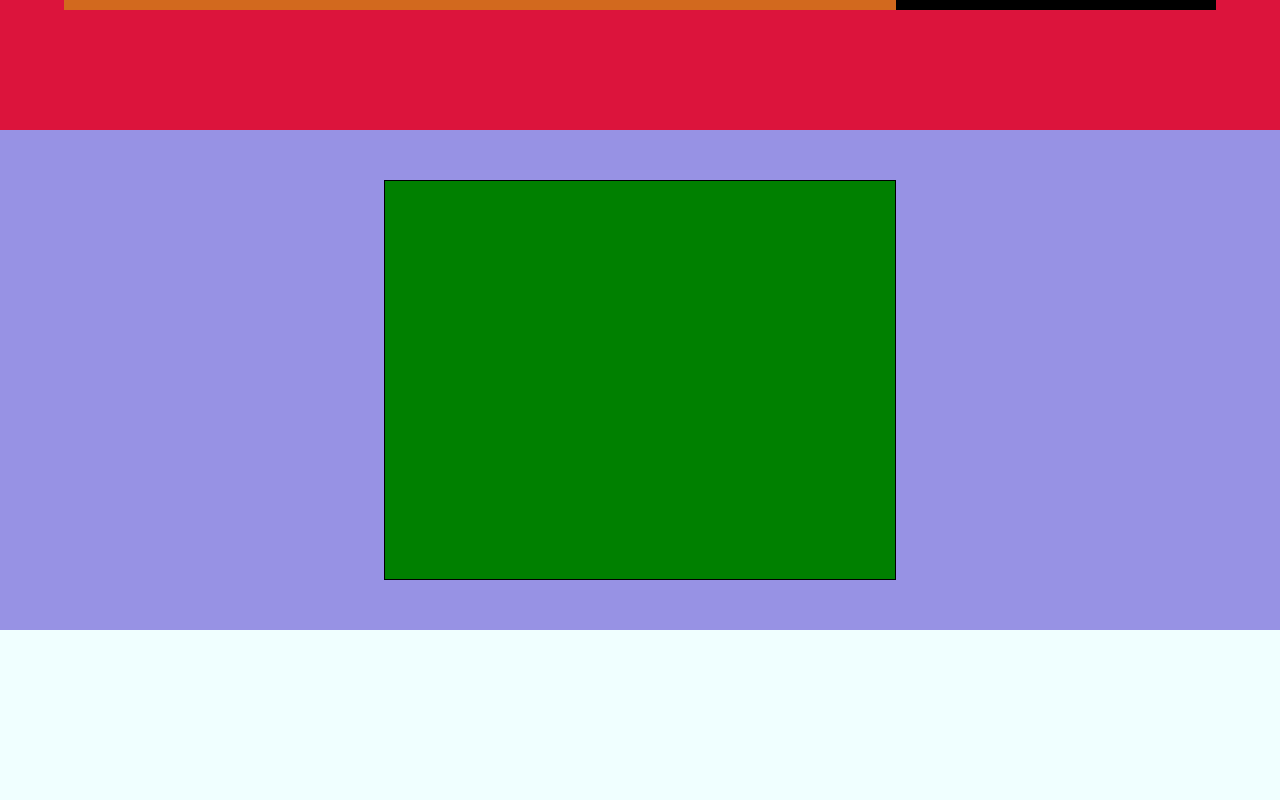
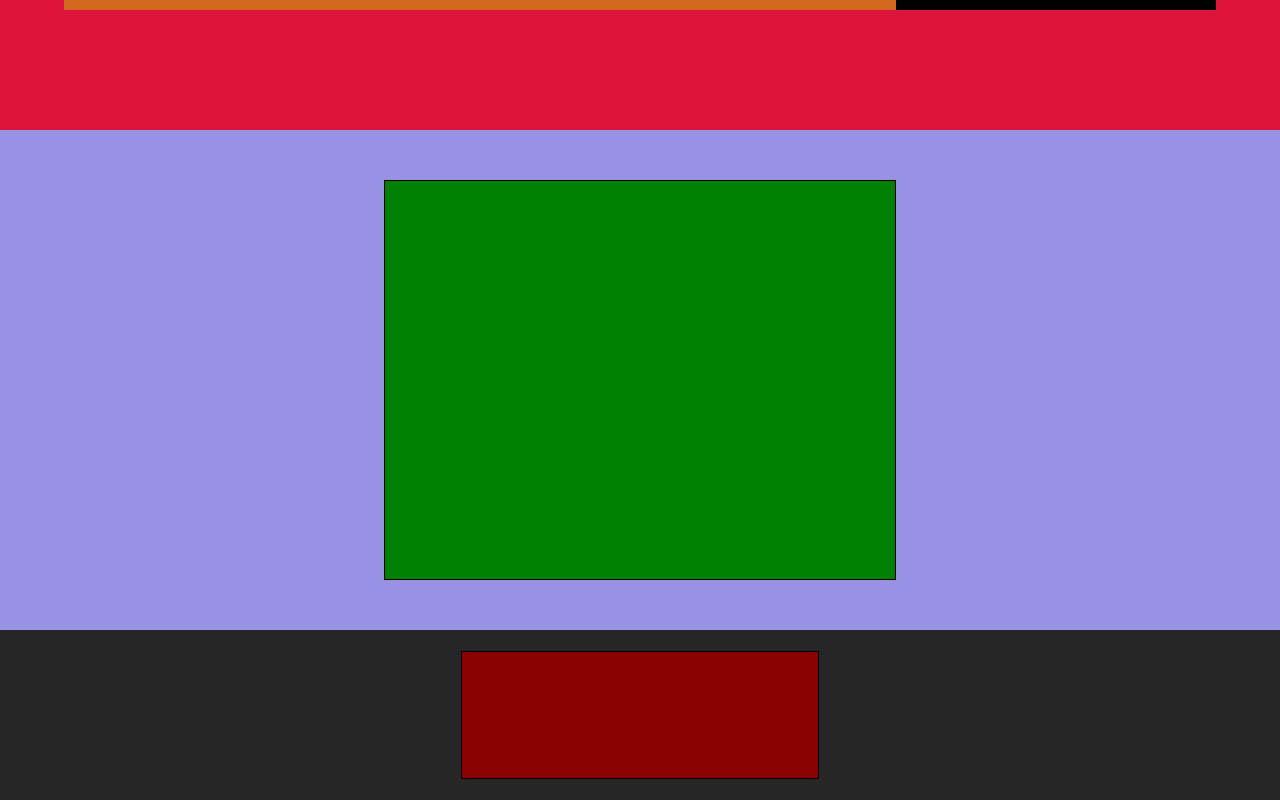
Before and after one commit to furkancaliskan0/htmlcss-responsive-layout, a plain HTML site: page index.html in a window 1280 px wide. Shown: the part 4677-5477 px from the top of the page. Before the commit the page ends 5307 px from the top, so only its background shows below. Drawn offline with nearby package versions, Linux system fonts and the light colour scheme.

Commit message:
footer structured done

```diff
--- a/css/style.css
+++ b/css/style.css
@@ -204,3 +204,19 @@ main {
     height: 80%;
     background-color: green;
 }
+
+/* Footer Rules */
+footer{
+    height: 170px;
+    background-color: #272626;
+    display: flex;
+    justify-content: center;
+    align-items: center;
+}
+
+footer > .container{
+    width: 28%;
+    height: 75%;
+    /* DEBUG */
+    background-color: darkred;
+}
--- a/index.html
+++ b/index.html
@@ -99,6 +99,7 @@
 
      <!-- Footer -->
     <footer>
+        <div class="container">
 
     </footer>
 
```
